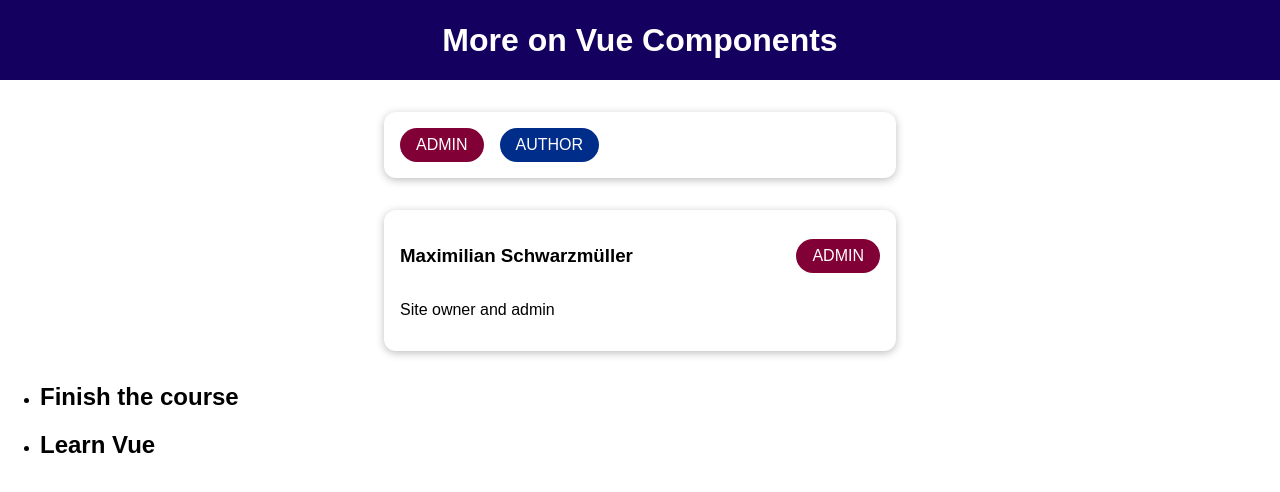
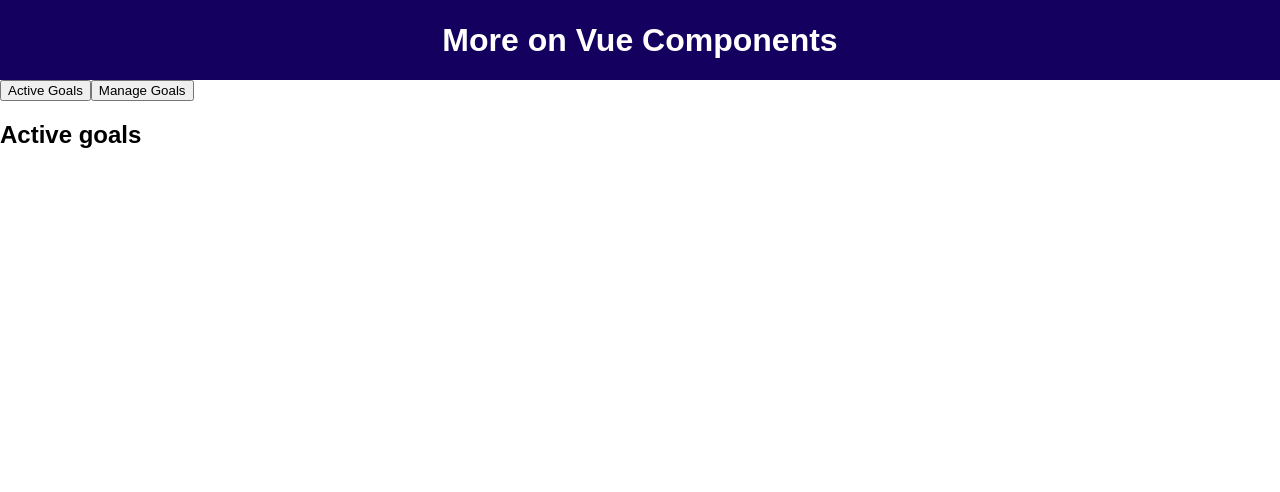
Before and after one commit to VictoriyaK19/cmp-adv-01, a Vue app: page / in a window 1280 px wide. Shown: the top 492 px of the page. Built offline with nearby package versions, Linux system fonts and the light colour scheme.

Commit message:
dynamic components

```diff
--- a/src/App.vue
+++ b/src/App.vue
@@ -2,34 +2,30 @@
   <div>
     <TheHeader />
     <!-- <the-header></the-header> -->
-    <badge-list></badge-list>
-    <user-info
-      :full-name="activeUser.name"
-      :info-text="activeUser.description"
-      :role="activeUser.role"
-    ></user-info>
-    <course-goal #default="slotProps">
-      <h2>{{ slotProps.item }}</h2>
-      <p>{{ slotProps['another-prop'] }}</p>
-    </course-goal>
+    <button @click="setSelectedComponen('active-goals')">Active Goals</button>
+    <button @click="setSelectedComponen('manage-goals')">Manage Goals</button>
+    <!-- <active-goals v-if="selectedComponent === 'active-goals'"></active-goals>
+    <manage-goals v-if="selectedComponent === 'manage-goals'"></manage-goals> -->
+      <component :is="selectedComponent"></component>
   </div>
 </template>
 
 <script>
 import TheHeader from './components/TheHeader.vue';
-import BadgeList from './components/BadgeList.vue';
-import UserInfo from './components/UserInfo.vue';
-import CourseGoal from './components/CourseGoal.vue';
+
+import ActiveGoals from './components/ActiveGoals.vue';
+import ManageGoals from './components/ManageGoals.vue';
 
 export default {
   components: {
     TheHeader,
-    BadgeList,
-    UserInfo,
-    CourseGoal
+
+    ManageGoals,
+    ActiveGoals
   },
   data() {
     return {
+      selectedComponent: 'active-goals',
       activeUser: {
         name: 'Maximilian Schwarzmüller',
         description: 'Site owner and admin',
@@ -37,6 +33,11 @@
       },
     };
   },
+  methods: {
+    setSelectedComponen(cmp) {
+      this.selectedComponent = cmp;
+    }
+  }
 };
 </script>
 
--- /dev/null
+++ b/src/components/ActiveGoals.vue
@@ -0,0 +1,3 @@
+<template>
+    <h2>Active goals</h2>
+</template>
--- /dev/null
+++ b/src/components/ManageGoals.vue
@@ -0,0 +1,3 @@
+<template>
+    <h2>Manage goals</h2>
+</template>
```
